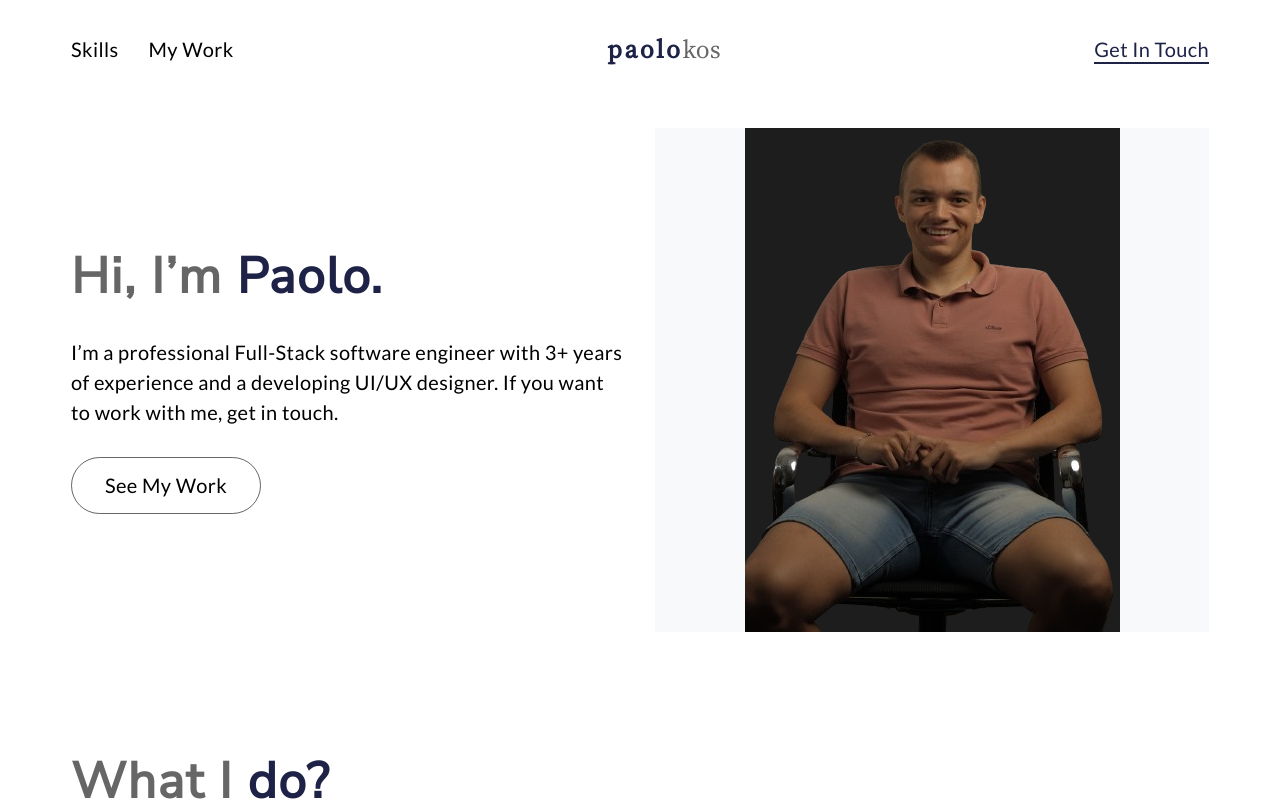
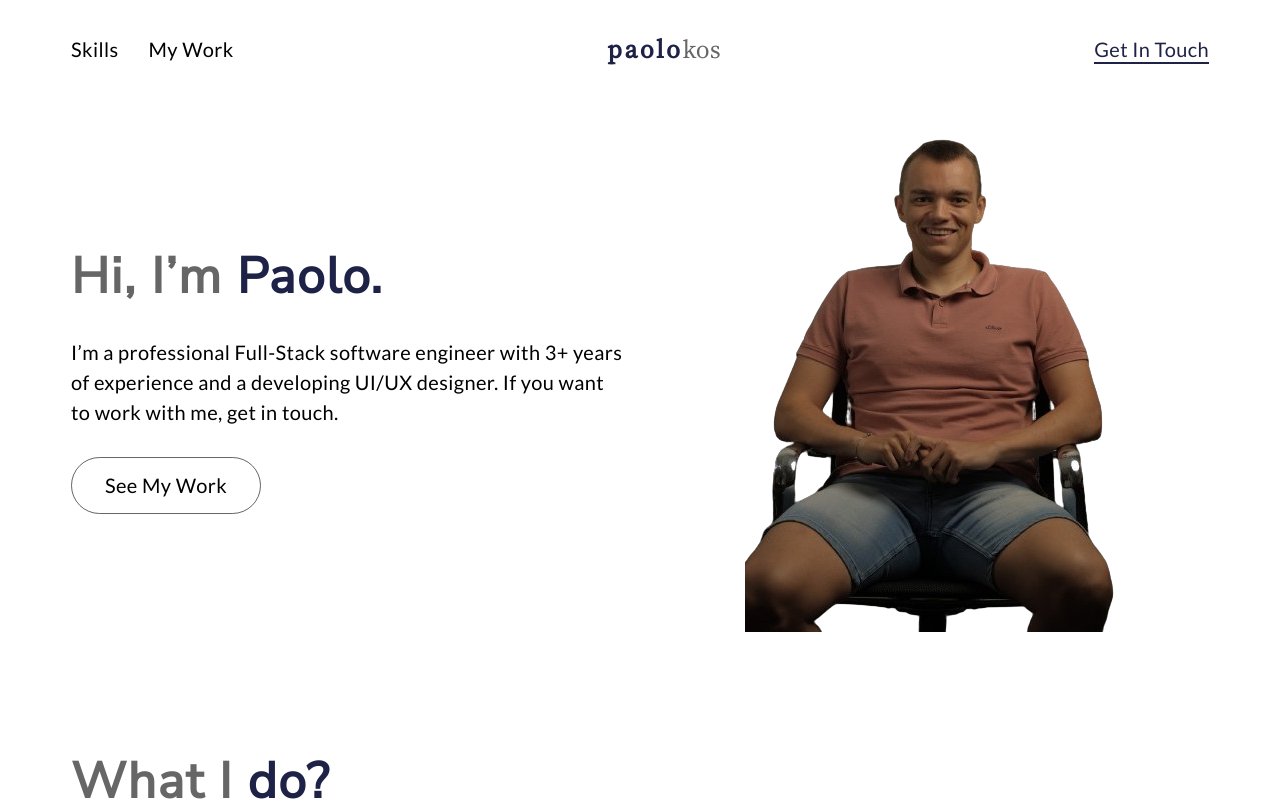
Before and after one commit to kospaolo/portfolio, an Angular app: page /home in a window 1280 px wide. Shown: the top 801 px of the page. Built offline with nearby package versions, Linux system fonts and the light colour scheme.

Commit message:
Added project image

```diff
--- a/src/app/components/hero/hero.component.html
+++ b/src/app/components/hero/hero.component.html
@@ -16,7 +16,7 @@
       </div>
       <!-- Right Section: Image Content -->
       <div class="col-md-6 image-section right-section">
-        <div class="image-placeholder bg-light d-flex justify-content-center align-items-center">
+        <div class="image-placeholder d-flex justify-content-center align-items-center">
           <img src="assets/images/profile.png" alt="Paolo's image" class="img-fluid" />
         </div>
       </div>
--- a/src/assets/files/projects.json
+++ b/src/assets/files/projects.json
@@ -11,7 +11,7 @@
         "altText": "InvoKos logo"
       },
       {
-        "fullPath": "",
+        "fullPath": "assets/images/invokos/app.png",
         "altText": "InvoKos image"
       }
     ],
```
Also changed, not shown: src/assets/images/invokos/app.png (added), src/assets/images/profile.png.
